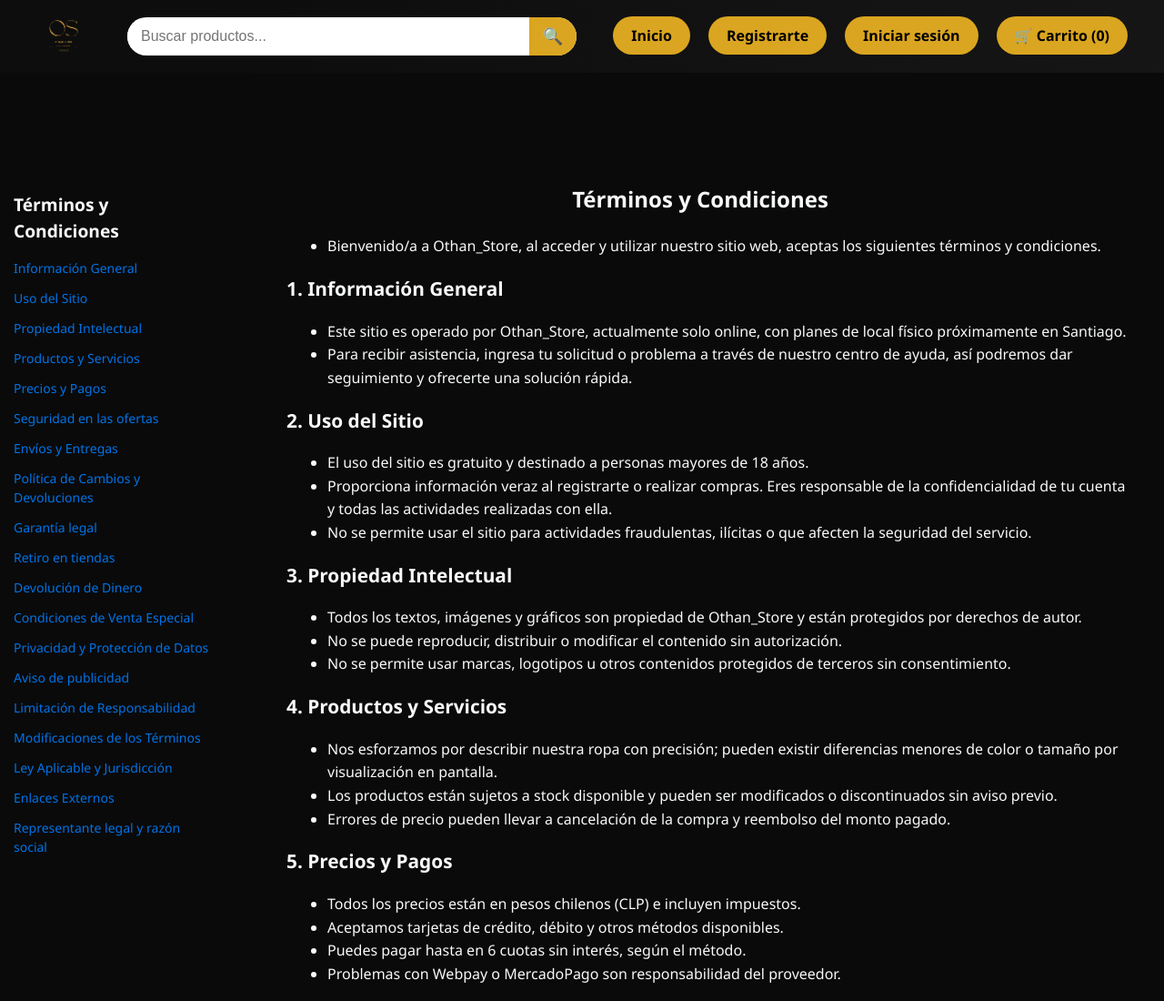
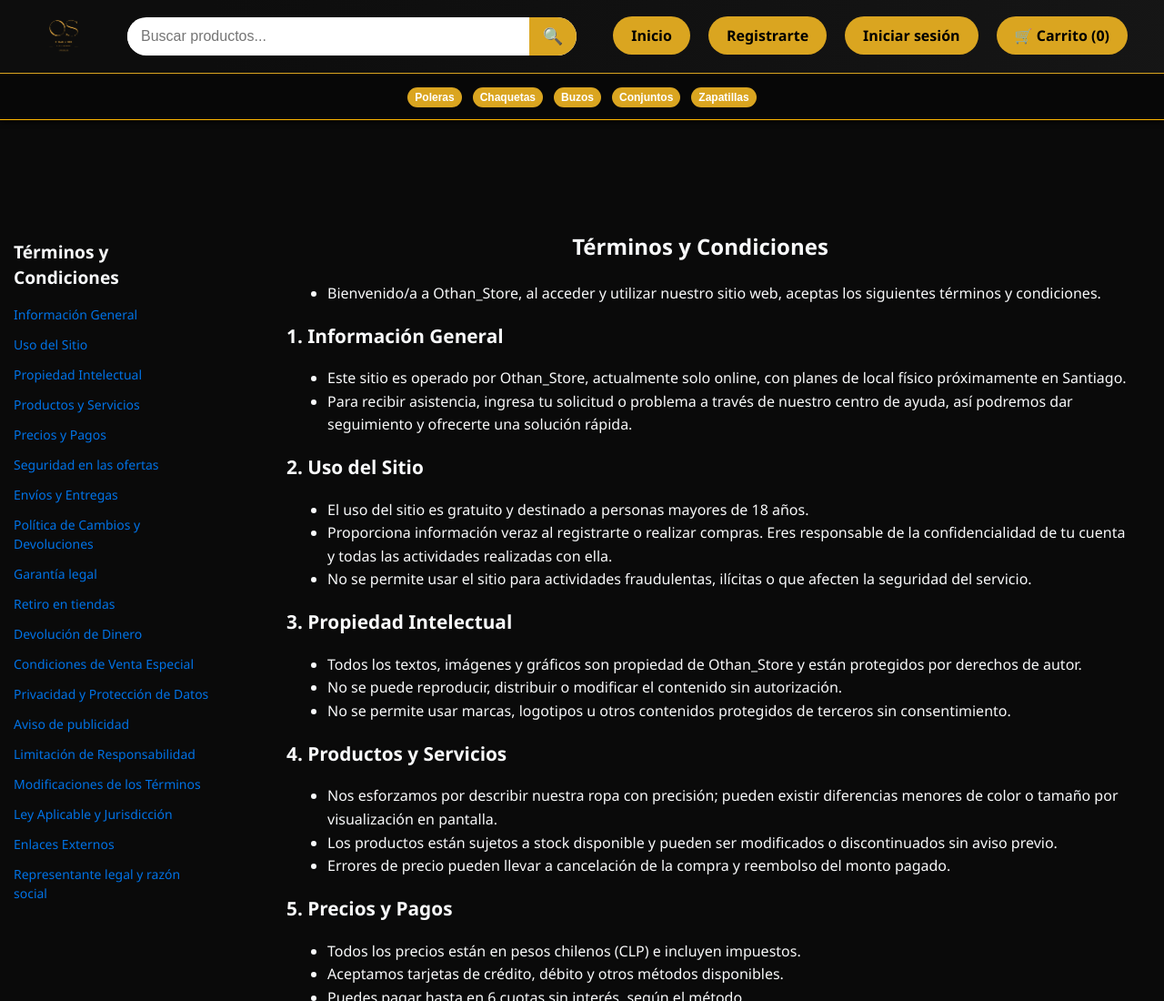
Before and after one commit to SKILL-XOTHAN/othan-store-modificado, a plain HTML site: page public/html/tyc.html in a window 1280 px wide. Shown: the top 1100 px of the page at 91% size. Drawn offline with Linux system fonts and the light colour scheme.

Commit message:
codigo re ql

```diff
--- a/public/html/tyc.html
+++ b/public/html/tyc.html
@@ -11,7 +11,18 @@
 
 <body>
 
+    <!-- HEADER -->
     <div id="header"></div>
+
+    <!-- NAV -->
+    <nav class="filtros">
+        <a href="../../producto.html#polera-1"><button>Poleras</button></a>
+        <a href="../../producto.html#chaquetas"><button>Chaquetas</button></a>
+        <a href="../../producto.html#buzos"><button>Buzos</button></a>
+        <a href="../../producto.html#conjunto"><button>Conjuntos</button></a>
+        <a href="../../producto.html#zapatilla"><button>Zapatillas</button></a>
+    </nav>
+
     <div class="terms-container">
         <!-- Menú lateral -->
         <aside class="sidebar">
--- a/public/js/carrito.js
+++ b/public/js/carrito.js
@@ -43,7 +43,9 @@
 
     productosLista.innerHTML = carrito.map((item, index) => `
         <div class="producto-item" data-index="${index}">
-            <img src="${item.imagen || '../../imga/placeholder.jpg'}" alt="${item.nombre}" class="producto-imagen">
+            <img src="${item.imagen ? (item.imagen.startsWith('..') ? item.imagen : '../../' + item.imagen) : '../../imga/placeholder.jpg'}"
+            alt="${item.nombre}" class="producto-imagen">
+
 
             <div class="producto-info">
                 <h3>${item.nombre}</h3>
```
Also changed, not shown: public/html/carrito.html (+13 -2 lines), public/html/login.html (+10 -0 lines), public/html/login1.html (+11 -0 lines).
